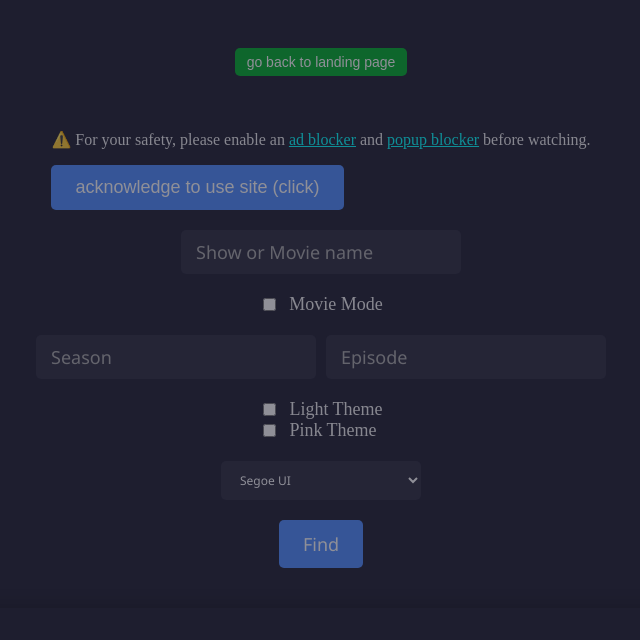
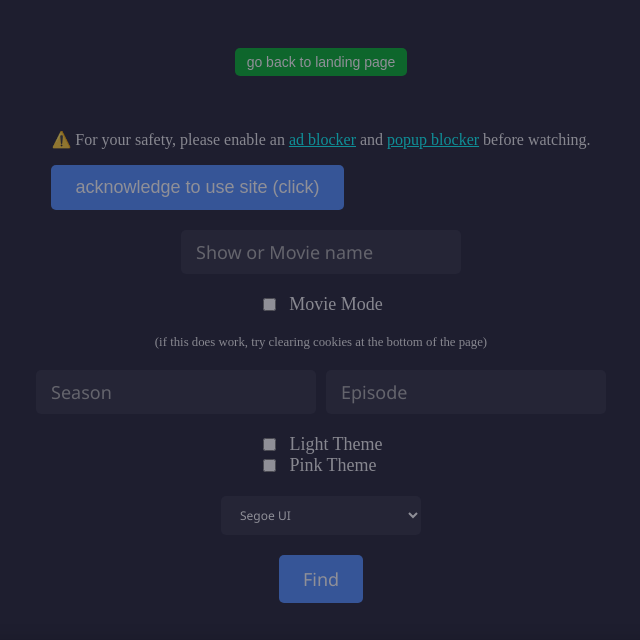
Before and after one commit to absurd-oliver/TLMP, a plain HTML site: page index.html in a window 1280 px wide. Shown: the top 640 px of the page, without its empty margins (319-959 px from the left). Drawn offline with nearby package versions, Linux system fonts and the light colour scheme.

Commit message:
issue with tv controls not showing up fixable by clearing cookies, added warning

```diff
--- a/index.html
+++ b/index.html
@@ -34,7 +34,7 @@
     <br>
   </div>
     <input type="text" id="showInput" placeholder="Show or Movie name" class="segoeUIfont"/>
-    <label><input type="checkbox" id="modeToggle"/>Movie Mode</label>
+    <label><input type="checkbox" id="modeToggle"/>Movie Mode</label><span style="font-size: 0.8em;">(if this does work, try clearing cookies at the bottom of the page)</span>
     <div id="tvControls">
       <input type="number" id="seasonInput" min="1" placeholder="Season" class="segoeUIfont"/>
       <input type="number" id="episodeInput"  min="1" placeholder="Episode" class="segoeUIfont"/>
```
